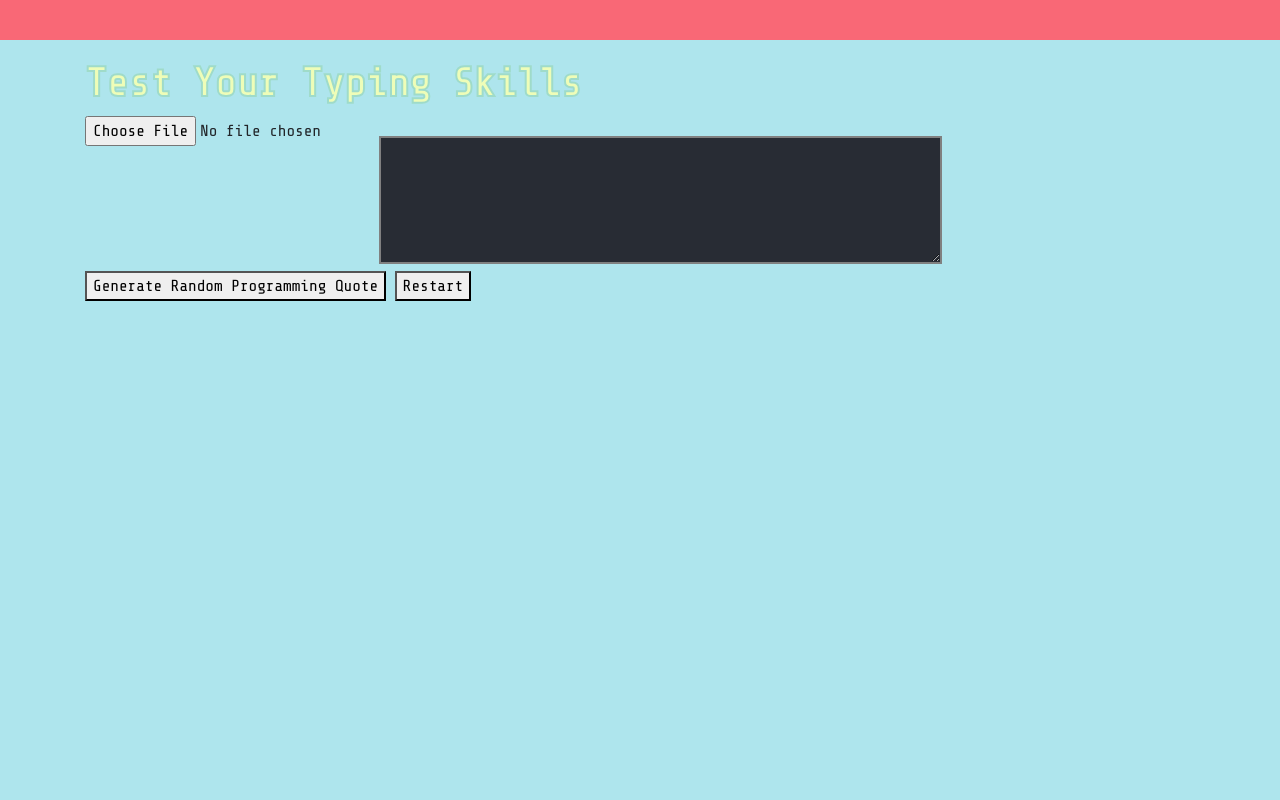
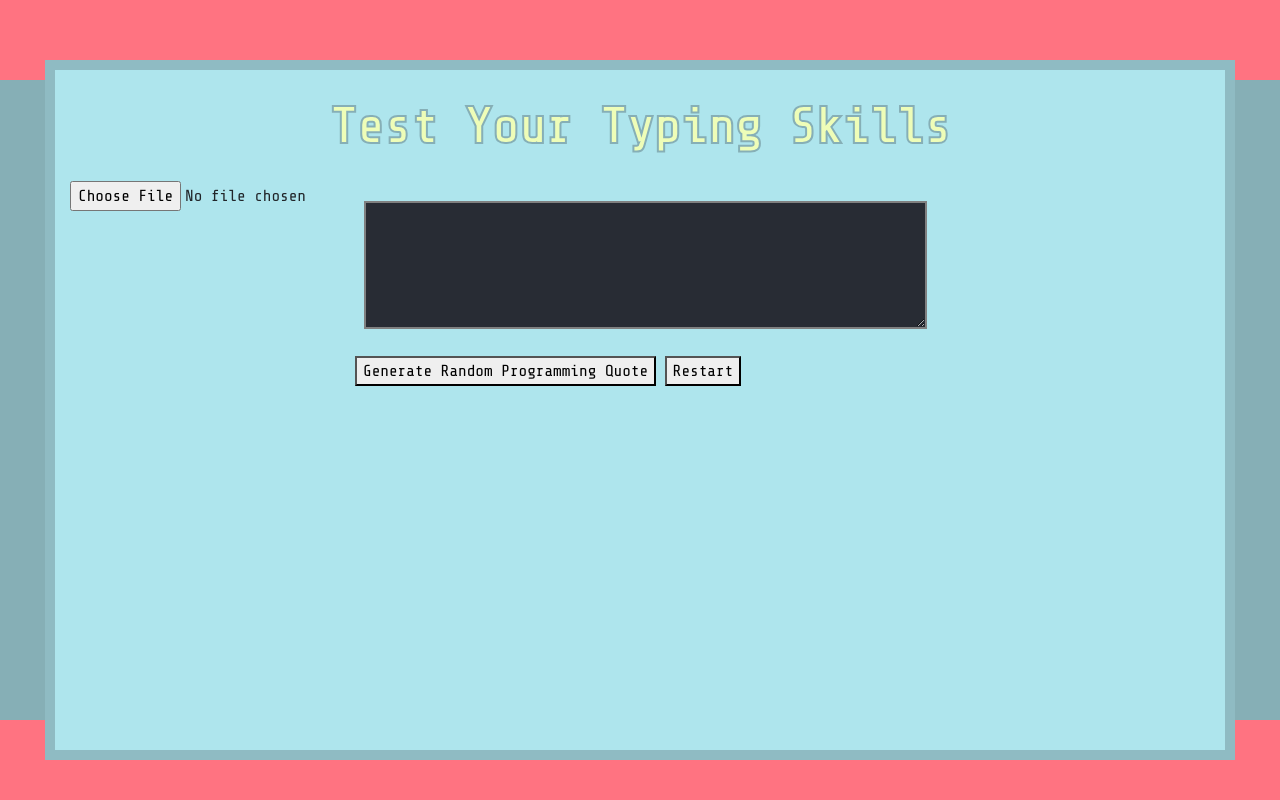
Before and after one commit to Knutsenjamie/typing-teacher, a website built with webpack: page src/index.html in a window 1280 px wide. Built offline with nearby package versions, Linux system fonts and the light colour scheme; no server answers.

Commit message:
final changes before presentation

```diff
--- a/src/css/styles.css
+++ b/src/css/styles.css
@@ -1,8 +1,7 @@
 body {
   font-family: 'Cutive Mono', monospace;
   font-family: 'Share Tech Mono', monospace;
-  /* background-color: #7acbd7; */
-    background-color: #AEE5ED;
+  background-color: #86afb6;
 }
 
 textarea[type=text] {
@@ -27,6 +26,9 @@ body {
 
 #showTextCont {
   padding-top: 10px;
+  margin-left: auto;
+  margin-right: auto;
+  width:
 }
 
 #inputText {
@@ -43,19 +45,49 @@ body {
 }
 
 #topBar {
-    background-color: #f96876;
-    padding: 20px;
+  background-color: #ff7381;
+  padding: 40px;
 }
 
 #title {
+  font-size: 50px;
   color: #eefdb8;
   padding-top: 20px;
   font-weight: bold;
   -webkit-text-stroke-width: 2px;
-    -webkit-text-stroke-color: #9fdbc9;
+  -webkit-text-stroke-color: #86afb6;
+  text-align: center;
 }
 
 .typeArea {
   width: 30%;
   display: block;
 }
+
+.container {
+  box-sizing: content-box;
+  background-color: #AEE5ED;
+  position: relative;
+  top: -20px;
+  height: 600px;
+  display: flex;
+  flex-direction: column;
+  height: 85vh;
+  border: solid 10px #86afb6c4
+}
+
+#bottomBar {
+  background-color: #ff7381;
+  padding: 40px;
+  position: fixed;
+  bottom: 0px;
+  width: 100%;
+  z-index: -1;
+}
+
+#buttons {
+  margin-top: 20px;
+  margin-left: auto;
+  margin-right: auto;
+  width: 50%;
+}
--- a/src/index.html
+++ b/src/index.html
@@ -1,21 +1,21 @@
 <!DOCTYPE html>
 <html lang="en">
+
 <head>
   <meta charset="UTF-8">
   <meta http-equiv="X-UA-Compatible" content="IE=edge">
   <meta name="viewport" content="width=device-width, initial-scale=1.0">
   <link rel="preconnect" href="https://fonts.gstatic.com">
-  <link href="https://fonts.googleapis.com/css2?family=Cutive+Mono&family=Share+Tech+Mono&display=swap" rel="stylesheet">
+  <link href="https://fonts.googleapis.com/css2?family=Cutive+Mono&family=Share+Tech+Mono&display=swap"
+    rel="stylesheet">
   <title>Typing Teacher</title>
 </head>
+
 <body>
-  <div id="topBar">
-    <!-- <div class="container">
-    </div> -->
-  </div>
+  <div id="topBar"></div>
   <div class="container">
     <div id="topArea"></div>
-    <h1 id="title">Test Your Typing Skills</h1>
+    <p id="title">Test Your Typing Skills</p>
     <div class="input-group has-validation">
       <div id="file">
         <input id="inputFile" autocomplete="off" type="file" class="form-control-file"><br>
@@ -25,16 +25,19 @@
           <div class="showText"></div>
         </div>
         <div id="inputBox">
-          <textarea id="inputTextbox" class="is-valid" type="text" rows = "5" cols = "60" placeholder ="Enter Here" name = "description" onfocus="this.placeholder=''">
+          <textarea id="inputTextbox" class="is-valid" type="text" rows="5" cols="60" placeholder="Enter Here"
+            name="description" onfocus="this.placeholder=''">
           </textarea><br>
-          <div class ="invalid-feedback">Incorrect key - press Backspace to continue</div>
+          <div class="invalid-feedback">Incorrect key - press Backspace to continue</div>
         </div>
       </div>
     </div>
-    <button type="button" id="randomQuoteButton">Generate Random Programming Quote</button>
-    <button type="button" id="restartButton">Restart</button>
+    <div id="buttons">
+      <button type="button" id="randomQuoteButton">Generate Random Programming Quote</button>
+      <button type="button" id="restartButton">Restart</button>
+    </div>
   </div>
+  <div id="bottomBar"></div>
 </body>
+
 </html>
-
-<!-- <input id="inputTextbox" type="text" placeholder="Enter Here" size="65" class="form-control" autocomplete="off"> -->
```
Also changed, not shown: package.json (+5 -2 lines), 1 other file. Lines whose indentation alone changed are shown as unchanged.
